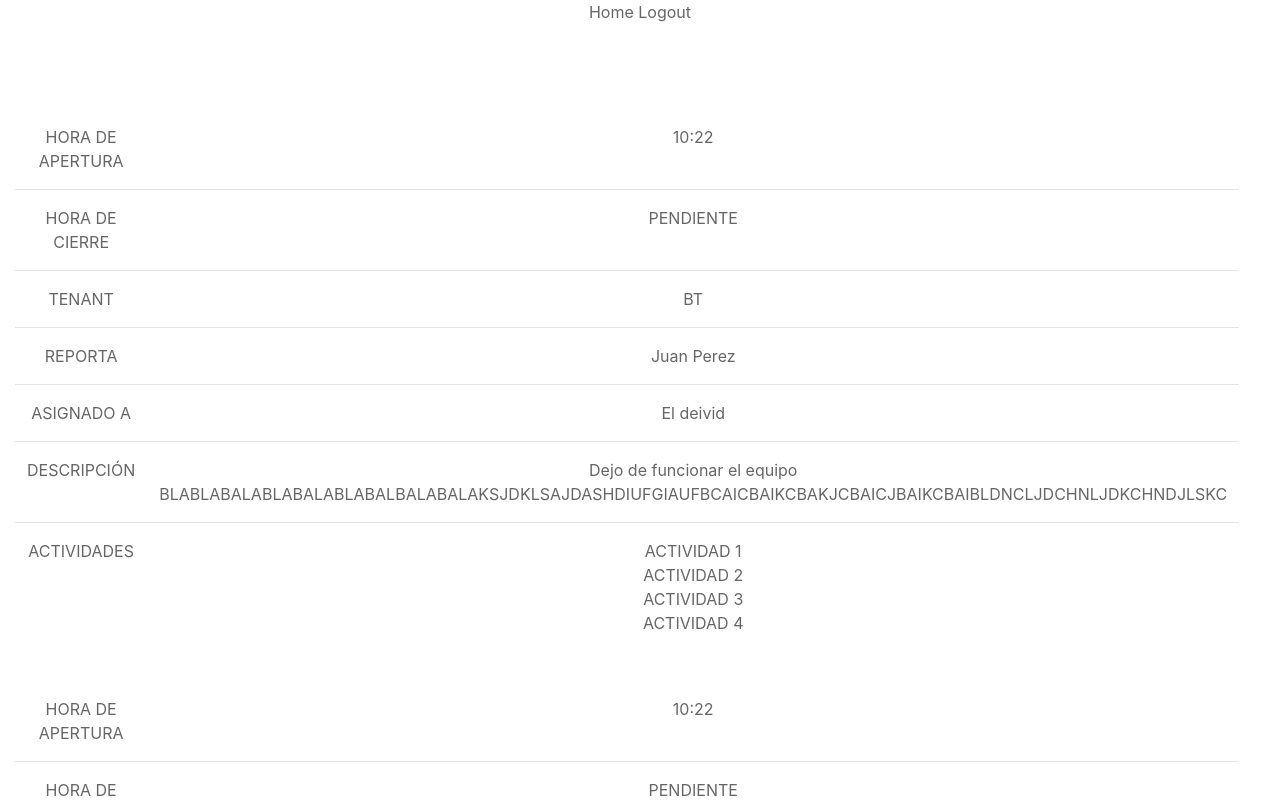
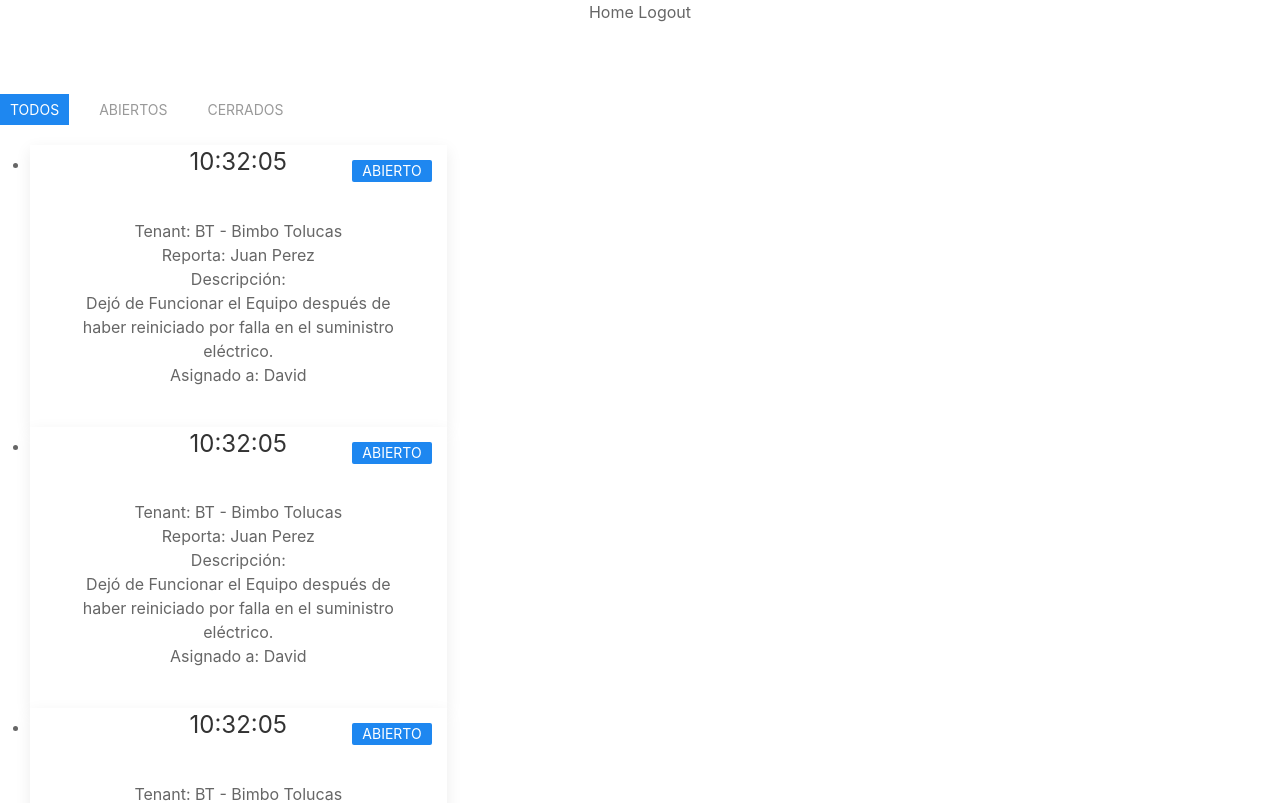
Before and after one commit to JosafatSolis/irondesk_front, a React (Create React App) app in the folder FRONT/my-app/: page / in a window 1280 px wide. Shown: the top 803 px of the page. Built offline with nearby package versions, Linux system fonts and the light colour scheme.

Commit message:
Pruebas con Filter

```diff
--- a/FRONT/my-app/src/components/TicketCard.js
+++ b/FRONT/my-app/src/components/TicketCard.js
@@ -4,77 +4,93 @@ import DeviceCard from './DeviceCard';
 export default class TicketCard extends Component {
     render() {
         return (
-            <div
-            className="uk-container"
-            style={
-                {
-                 margin: "15px",
-                 width: "100%"
-            }
-
-            }>
+            <div className="uk-card uk-card-default">
+                <div class="uk-card-badge uk-label">Abierto</div>
+                <div className="uk-card-title">
+                    10:32:05
+                </div>
+                <div className="uk-card-body">
+                    <div>
+                        Tenant: BT - Bimbo Tolucas
+                    </div>
+                    <div>
+                        Reporta:
+                        Juan Perez
+                    </div>
+                    <div>
+                        Descripción:
+                    </div>
+                    <div>
+                        Dejó de Funcionar el Equipo después de haber reiniciado por falla en el suministro eléctrico.
+                    </div>
+                    <div>
+                        Asignado a:
+                        David
+                    </div>
+                </div>
+            </div>
+        )
 
 
+//     <table
+//     class="uk-table uk-table-hover uk-table-divider"
 
-    <table
-    class="uk-table uk-table-hover uk-table-divider"
+//     >
 
-    >
+//     <tbody>
 
-    <tbody>
+//         <tr>
+//             <td>HORA DE APERTURA   </td>
+//             <td>10:22             </td>
+//         </tr>
 
-        <tr>
-            <td>HORA DE APERTURA   </td>
-            <td>10:22             </td>
-        </tr>
+//         <tr>
+//             <td>HORA DE CIERRE   </td>
+//             <td>    PENDIENTE       </td>
+//         </tr>
 
-        <tr>
-            <td>HORA DE CIERRE   </td>
-            <td>    PENDIENTE       </td>
-        </tr>
+//         <tr>
+//             <td>TENANT          </td>
+//             <td>BT              </td>
+//         </tr>
 
-        <tr>
-            <td>TENANT          </td>
-            <td>BT              </td>
-        </tr>
+//         <tr>
+//             <td>REPORTA         </td>
+//             <td>Juan Perez      </td>
+//         </tr>
 
-        <tr>
-            <td>REPORTA         </td>
-            <td>Juan Perez      </td>
-        </tr>
+//         <tr>
+//             <td>ASIGNADO A       </td>
+//             <td> El deivid     </td>
+//         </tr>
 
-        <tr>
-            <td>ASIGNADO A       </td>
-            <td> El deivid     </td>
-        </tr>
-
-        <tr>
-            <td>DESCRIPCIÓN        </td>
-            <td>
-                Dejo de funcionar el equipo BLABLABALABLABALABLABALBALABALAKSJDKLSAJDASHDIUFGIAUFBCAICBAIKCBAKJCBAICJBAIKCBAIBLDNCLJDCHNLJDKCHNDJLSKC
-            </td>
-        </tr>
+//         <tr>
+//             <td>DESCRIPCIÓN        </td>
+//             <td>
+//                 Dejo de funcionar el equipo BLABLABALABLABALABLABALBALABALAKSJDKLSAJDASHDIUFGIAUFBCAICBAIKCBAKJCBAICJBAIKCBAIBLDNCLJDCHNLJDKCHNDJLSKC
+//             </td>
+//         </tr>
 
 
-        <tr>
-            <td>ACTIVIDADES        </td>
-            <td
+//         <tr>
+//             <td>ACTIVIDADES        </td>
+//             <td
 
-            className="uk-column-1-1 container-fluid"
-            >
-                <div>ACTIVIDAD 1 </div>
-                <div>ACTIVIDAD 2 </div>
-                <div>ACTIVIDAD 3 </div>
-                <div>ACTIVIDAD 4 </div>
+//             className="uk-column-1-1 container-fluid"
+//             >
+//                 <div>ACTIVIDAD 1 </div>
+//                 <div>ACTIVIDAD 2 </div>
+//                 <div>ACTIVIDAD 3 </div>
+//                 <div>ACTIVIDAD 4 </div>
 
 
 
 
-            </td>
-        </tr>
+//             </td>
+//         </tr>
 
-    </tbody>
-</table>
+//     </tbody>
+// </table>
 
 
 
@@ -83,7 +99,7 @@ export default class TicketCard extends Component {
 
 
 
-            </div>
-        )
+//             </div>
+//         )
     }
 }
--- a/FRONT/my-app/src/components/TicketsContainer.js
+++ b/FRONT/my-app/src/components/TicketsContainer.js
@@ -1,20 +1,75 @@
-import React, { Component } from 'react';
-import TicketCard from './TicketCard';
-
+import React, { Component } from "react";
+import TicketCard from "./TicketCard";
 
 export default class TicketsContainer extends Component {
-    render() {
-        return(
-            <section className="uk-section">
-                <div className="uk-container">
+  render() {
+    return (
+      <section className="uk-section">
+        {/* <div className="uk-container">
                     <div className="uk-grid uk-child-width-1-3">
                         <TicketCard code="BT" name="Bimbo Toluca" />
                         <TicketCard code="TR" name="Tia Rosa" />
 
                     </div>
 
-                </div>
-            </section>
-        )
-    }
+                </div> */}
+
+        <div uk-filter="target: .js-filter">
+          <ul className="uk-subnav uk-subnav-pill">
+            <li className="uk-active" uk-filter-control="">
+              <a href="#">Todos</a>
+            </li>
+            <li uk-filter-control="[status='Abierto']">
+              <a href="#">Abiertos</a>
+            </li>
+            <li uk-filter-control="[status='Cerrado']">
+              <a href="#">Cerrados</a>
+            </li>
+          </ul>
+
+          <ul
+            className="js-filter uk-child-width-1-2 uk-child-width-1-3@m uk-text-center"
+            uk-grid
+          >
+            <li status="Abierto">
+            <TicketCard code="BT" name="Bimbo Toluca" />
+            </li>
+            <li status="Abierto">
+            <TicketCard code="BT" name="Bimbo Toluca" />
+            </li>
+            <li status="Abierto">
+            <TicketCard code="BT" name="Bimbo Toluca" />
+            </li>
+            <li status="Abierto">
+            <TicketCard code="BT" name="Bimbo Toluca" />
+            </li>
+            <li status="Cerrado">
+            <TicketCard code="BT" name="Bimbo Toluca" />
+            </li>
+            <li status="Cerrado">
+            <TicketCard code="BT" name="Bimbo Toluca" />
+            </li>
+            <li status="Abierto">
+            <TicketCard code="BT" name="Bimbo Toluca" />
+            </li>
+            <li status="Cerrado">
+            <TicketCard code="BT" name="Bimbo Toluca" />
+            </li>
+            <li status="Abierto">
+              <div className="uk-card uk-card-primary uk-card-body">Item</div>
+            </li>
+            <li status="Abierto">
+              <div className="uk-card uk-card-default uk-card-body">Item</div>
+            </li>
+            <li status="Abierto">
+              <div className="uk-card uk-card-primary uk-card-body">Item</div>
+            </li>
+            <li status="Cerrado">
+              <div className="uk-card uk-card-secondary uk-card-body">Item</div>
+            </li>
+          </ul>
+        </div>
+      </section>
+    );
+  }
 }
```
